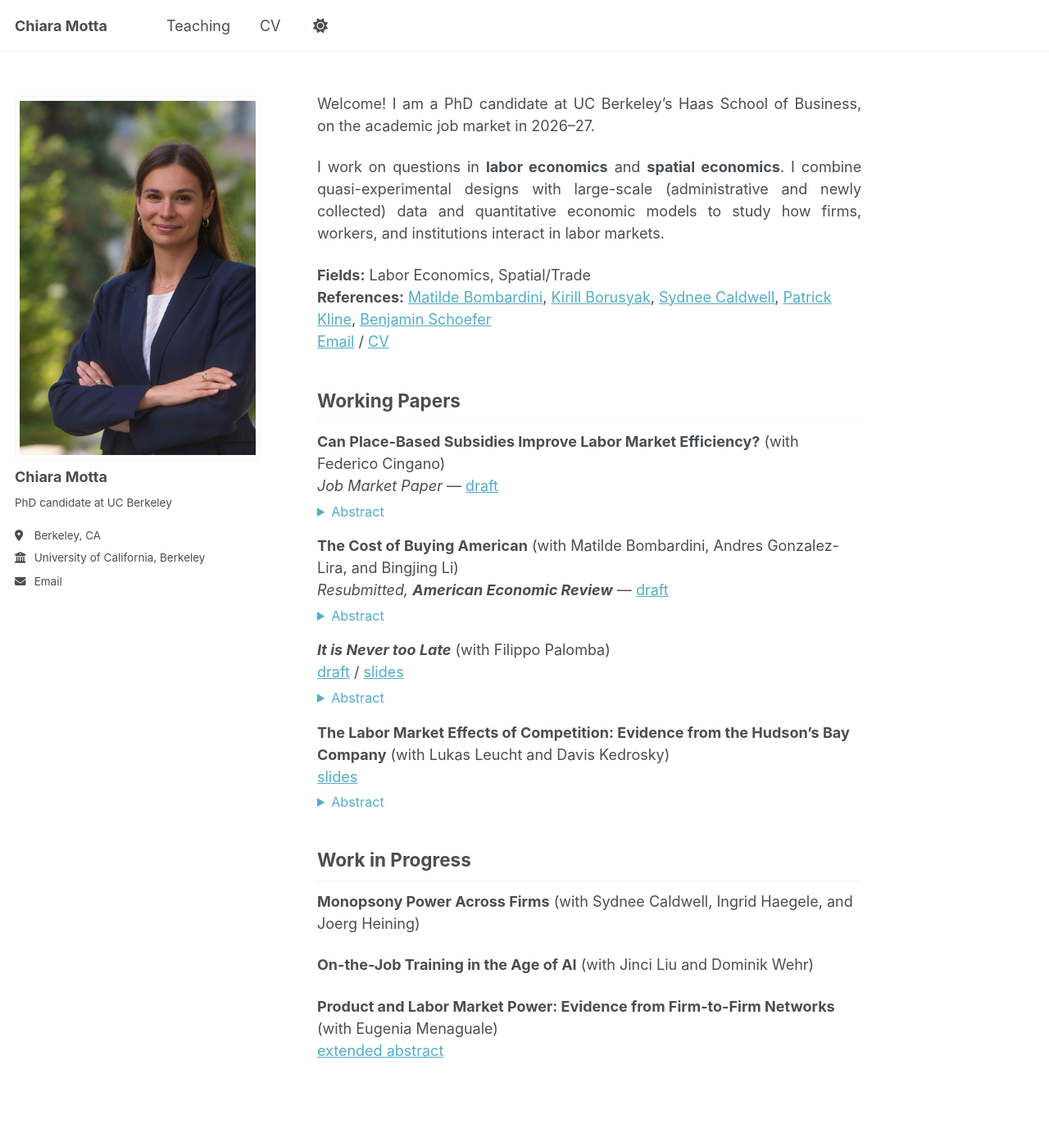
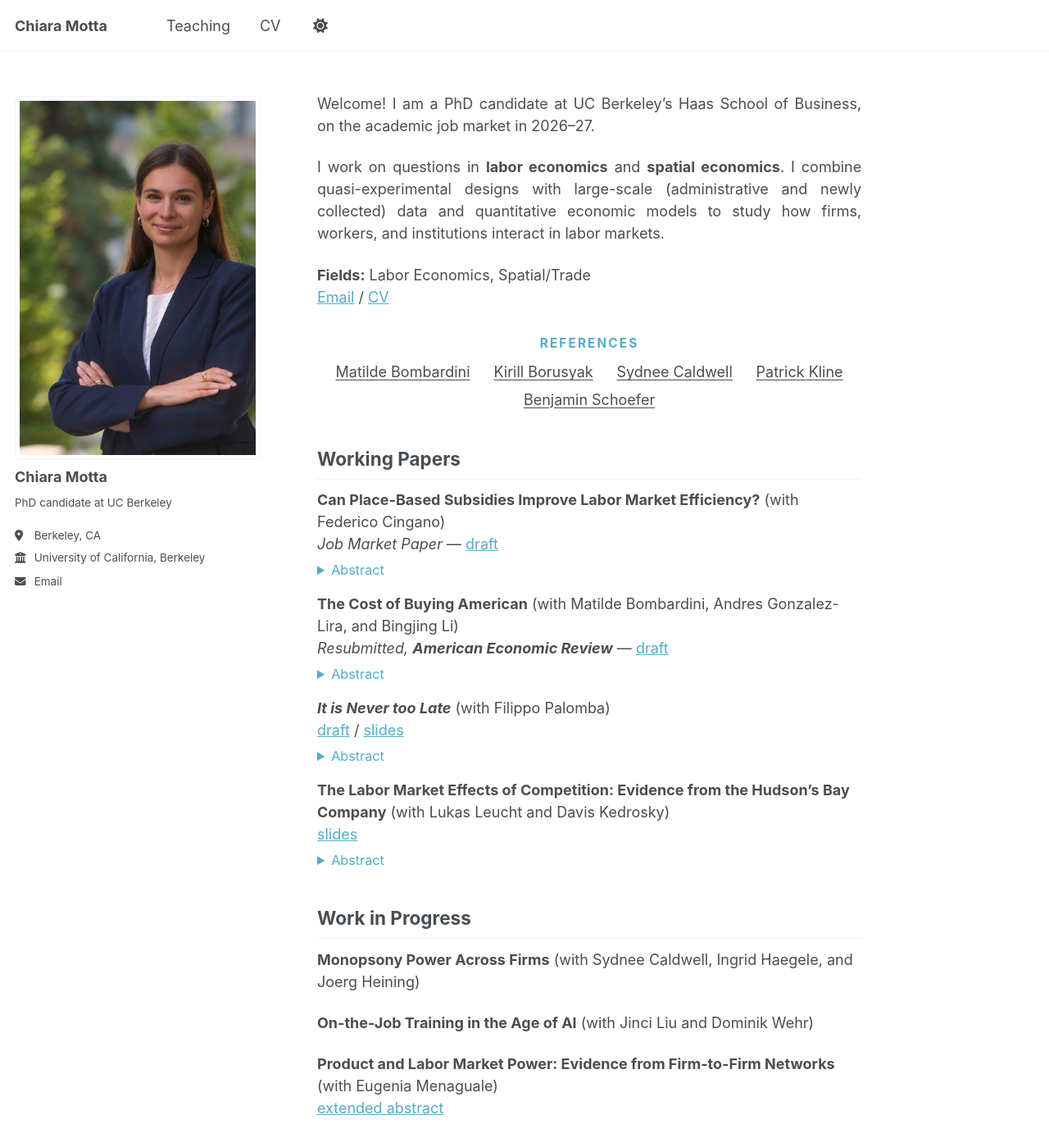
Before and after one commit to chimotta/chimotta.github.io, a Jekyll site: the page built from _pages/about.md, in a window 1280 px wide and 1400 px high. Shown: the whole window at 82% size. Built offline with Jekyll 4.4.1, drawn with Linux system fonts in a browser that asks for light colours.

Commit message:
Homepage: centered References block

```diff
--- a/_pages/about.md
+++ b/_pages/about.md
@@ -15,8 +15,18 @@ I work on questions in **labor economics** and **spatial economics**. I combine
 {: .intro}
 
 **Fields:** Labor Economics, Spatial/Trade
-**References:** [Matilde Bombardini](mailto:mbombardini@berkeley.edu), [Kirill Borusyak](mailto:k.borusyak@berkeley.edu), [Sydnee Caldwell](mailto:scaldwell@berkeley.edu), [Patrick Kline](mailto:pkline@berkeley.edu), [Benjamin Schoefer](mailto:schoefer@berkeley.edu)
 [Email](mailto:cmotta@berkeley.edu) / [CV](/files/Motta_CV.pdf)
+
+<div class="references">
+  <p class="references__title">References</p>
+  <p class="references__names">
+    <a href="mailto:mbombardini@berkeley.edu">Matilde Bombardini</a>
+    <a href="mailto:k.borusyak@berkeley.edu">Kirill Borusyak</a>
+    <a href="mailto:scaldwell@berkeley.edu">Sydnee Caldwell</a>
+    <a href="mailto:pkline@berkeley.edu">Patrick Kline</a>
+    <a href="mailto:schoefer@berkeley.edu">Benjamin Schoefer</a>
+  </p>
+</div>
 
 ## Working Papers
 
--- a/_sass/layout/_page.scss
+++ b/_sass/layout/_page.scss
@@ -435,3 +435,36 @@
     text-align: justify;
   }
 }
+
+/* References block on the homepage (centered, like Federico's site) */
+.page__content .references {
+  margin: 1.8em 0 2em;
+  text-align: center;
+
+  .references__title {
+    margin: 0 0 0.6em;
+    font-size: 0.85em;
+    font-weight: 700;
+    letter-spacing: 0.14em;
+    text-transform: uppercase;
+    color: var(--global-link-color);
+  }
+
+  .references__names {
+    margin: 0;
+    display: flex;
+    flex-wrap: wrap;
+    justify-content: center;
+    gap: 0.35em 1.6em;
+
+    a {
+      color: inherit;
+      text-decoration: underline;
+      text-underline-offset: 3px;
+    }
+
+    a:hover {
+      color: var(--global-link-color);
+    }
+  }
+}
```
